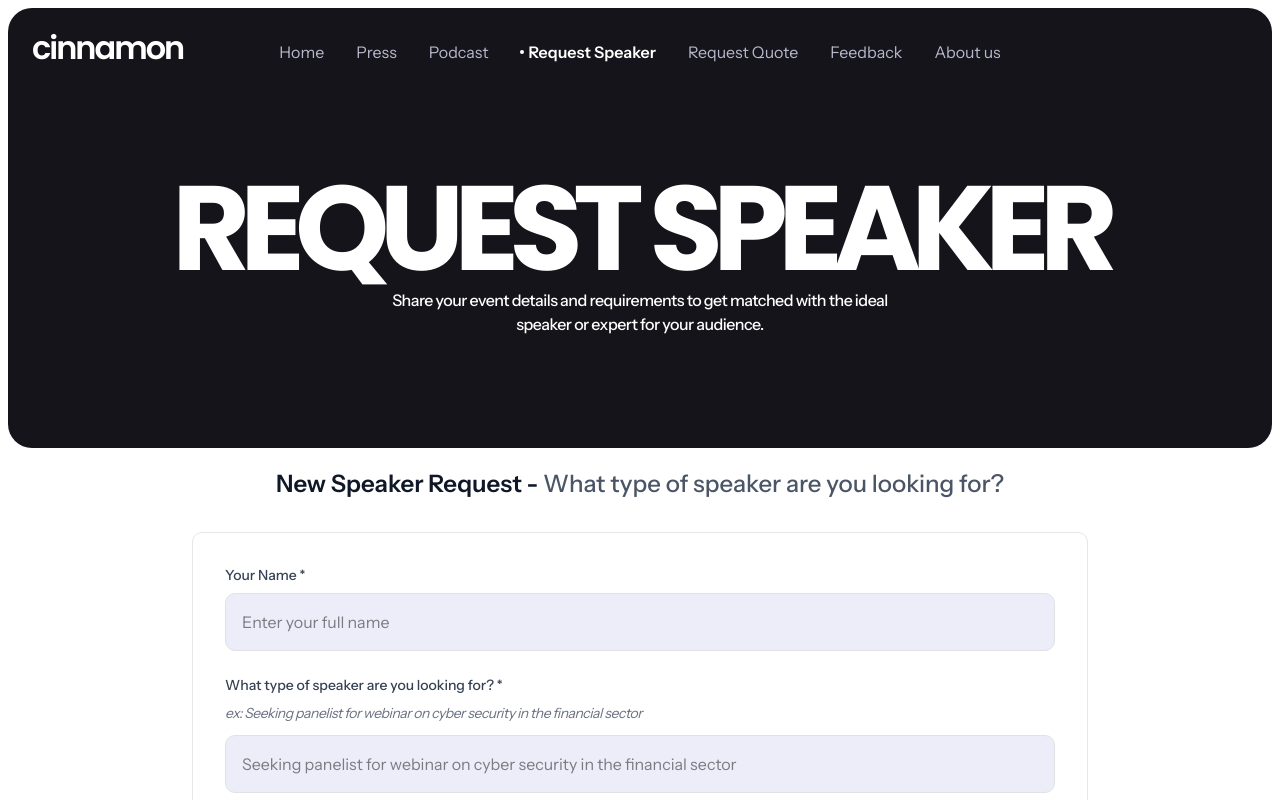
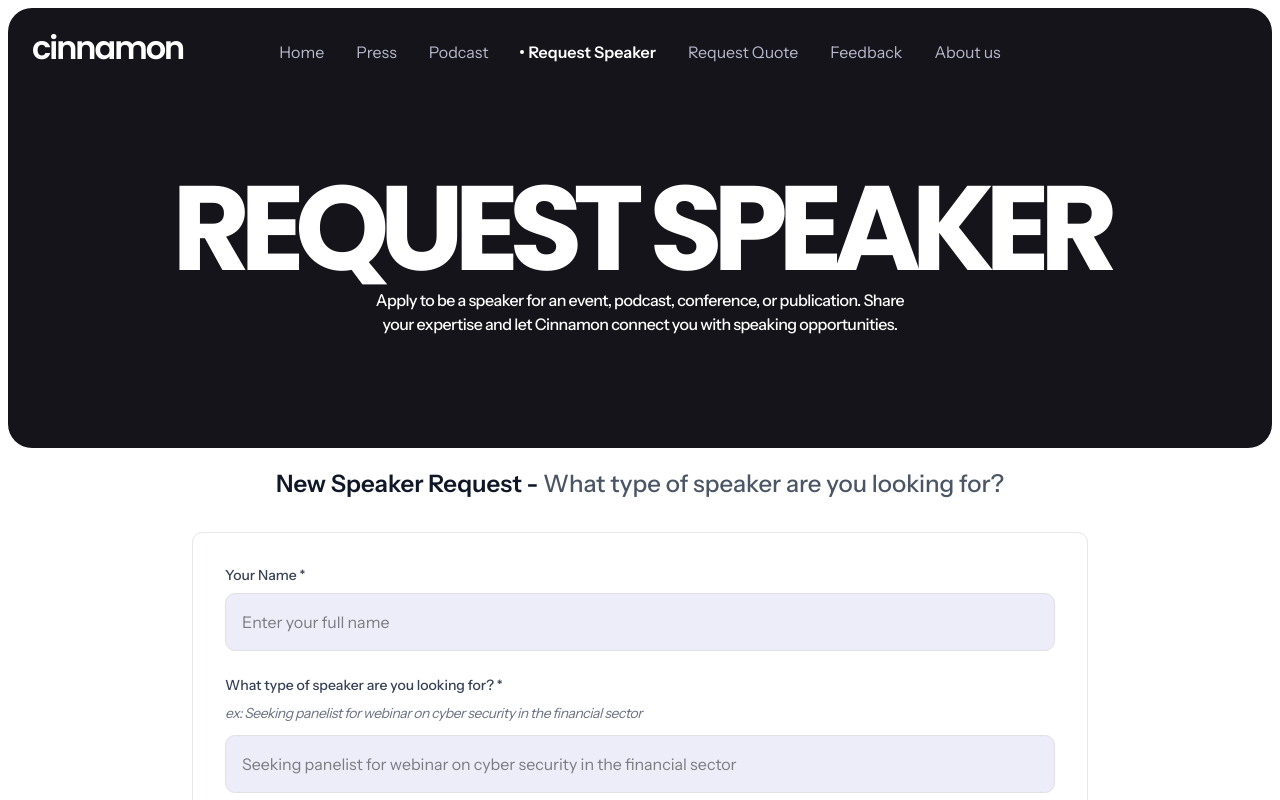
Before and after one commit to kingbary/cinnamon, a Next.js app: page /request-speaker in a window 1280 px wide. Shown: the top 800 px of the page. Built offline with nearby package versions, Linux system fonts and the light colour scheme.

Commit message:
chore: update request speaker page

```diff
--- a/app/(pages)/request-speaker/page.tsx
+++ b/app/(pages)/request-speaker/page.tsx
@@ -5,11 +5,11 @@ import React from 'react'
 export const metadata = {
     title: "Request Speaker | Cinnamon",
     description:
-        "Request a speaker for your event, podcast, conference, or publication. Share your requirements and let Cinnamon match you with the perfect expert or guest.",
+        "Apply to be a speaker for an event, podcast, conference, or publication. Share your expertise and let Cinnamon connect you with opportunities to speak and inspire audiences.",
     openGraph: {
         title: "Request Speaker | Cinnamon",
         description:
-            "Request a speaker for your event, podcast, conference, or publication. Share your requirements and let Cinnamon match you with the perfect expert or guest.",
+            "Apply to be a speaker for an event, podcast, conference, or publication. Share your expertise and let Cinnamon connect you with opportunities to speak and inspire audiences.",
         url: "https://thecinnamon.io/request-speaker",
         siteName: "Cinnamon",
         images: [
@@ -27,7 +27,7 @@ export const metadata = {
         card: "summary_large_image",
         title: "Request Speaker | Cinnamon",
         description:
-            "Request a speaker for your event, podcast, conference, or publication. Share your requirements and let Cinnamon match you with the perfect expert or guest.",
+            "Apply to be a speaker for an event, podcast, conference, or publication. Share your expertise and let Cinnamon connect you with opportunities to speak and inspire audiences.",
         images: ["https://thecinnamon.io/cinnamon.png"],
         site: "@thecinnamonio",
     },
@@ -38,7 +38,7 @@ export default function page() {
         <div className="min-h-screen bg-background mx-2">
             <PageHeader
                 title="Request Speaker"
-                subtext="Share your event details and requirements to get matched with the ideal speaker or expert for your audience."
+                subtext="Apply to be a speaker for an event, podcast, conference, or publication. Share your expertise and let Cinnamon connect you with speaking opportunities."
             />
             <SpeakerRequestForm />
         </div>
```
